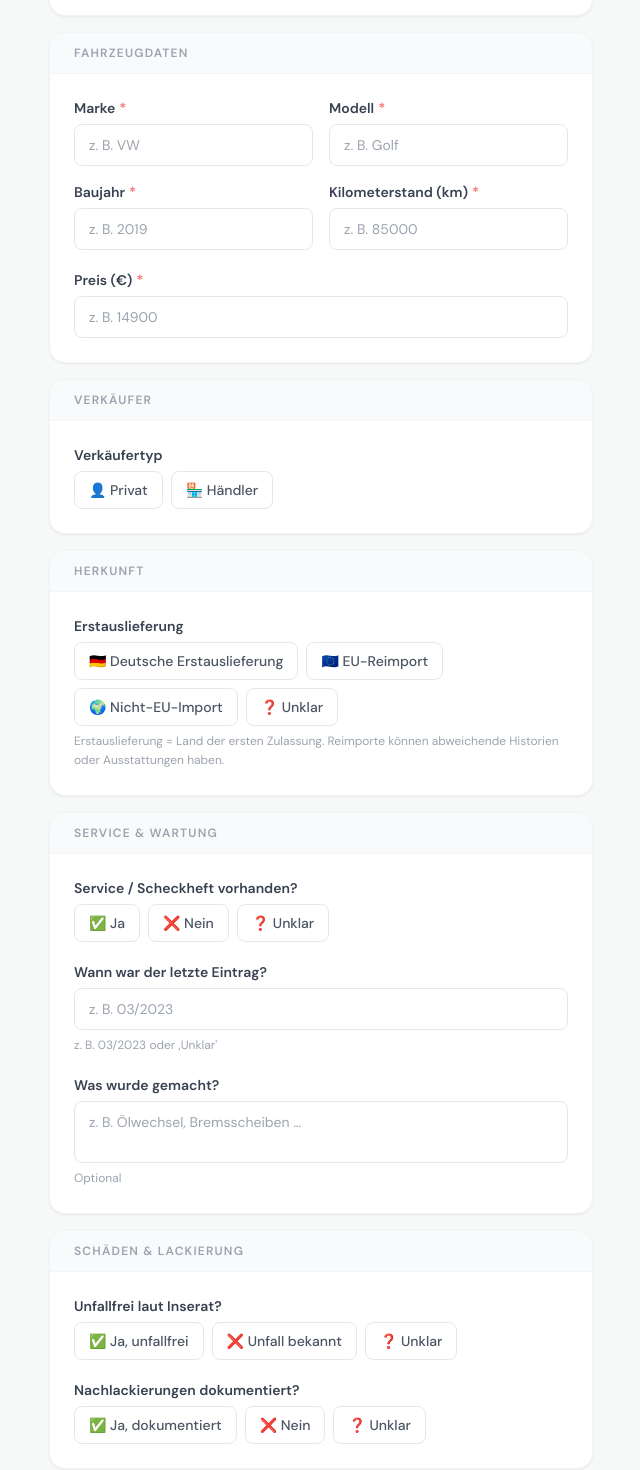
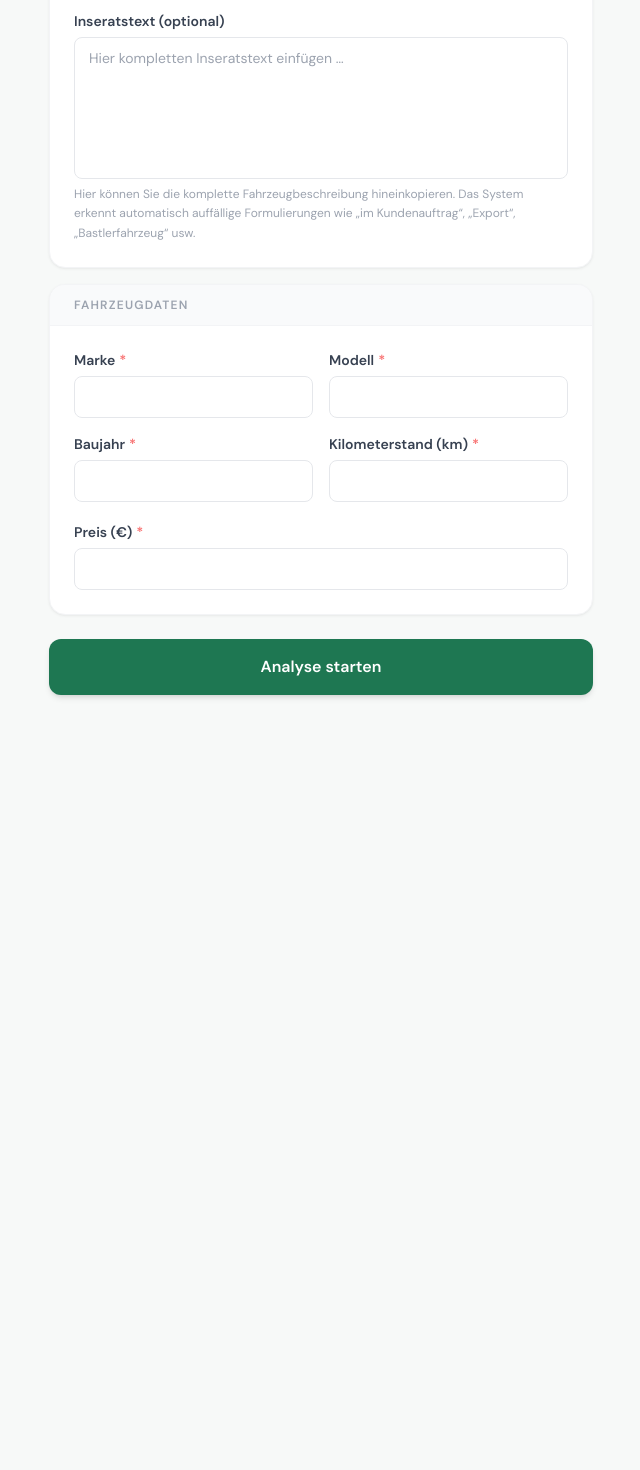
Before and after one commit to kilic-kts-cyber/inseratcheck-mvp, a Next.js app: page /check in a window 1280 px wide. Shown: the part 340-1810 px from the top of the page, without its empty margins (319-959 px from the left). After the commit the page ends 1107 px from the top, so only its background shows below. Built offline with nearby package versions, Linux system fonts and the light colour scheme.

Commit message:
Update page.tsx

```diff
--- a/app/check/page.tsx
+++ b/app/check/page.tsx
@@ -6,34 +6,27 @@ import Link from 'next/link';
 import type { FormData } from '@/lib/riskLogic';
 
 const EMPTY: FormData = {
-  advertLink: '', brand: '', model: '', year: '', price: '', mileage: '',
-  sellerType: '', firstRegistration: '', serviceHistory: '',
-  lastServiceEntry: '', lastServiceWork: '', accidentFree: '',
-  repaintsDocumented: '', huValidUntil: '', ownershipDuration: '',
+  advertLink: '',
+  advertText: '',   // ← NEU
+  brand: '',
+  model: '',
+  year: '',
+  price: '',
+  mileage: '',
+  sellerType: '',
+  firstRegistration: '',
+  serviceHistory: '',
+  lastServiceEntry: '',
+  lastServiceWork: '',
+  accidentFree: '',
+  repaintsDocumented: '',
+  huValidUntil: '',
+  ownershipDuration: '',
 };
 
 const inputCls =
   'w-full border border-gray-200 rounded-lg px-3.5 py-2.5 text-sm bg-white text-gray-900 placeholder-gray-400';
 
-// ─── Pill (Radio-Button) ──────────────────────────────────────
-function Pill({
-  name, value, current, onSelect, label,
-}: { name: string; value: string; current: string; onSelect: (v: string) => void; label: string }) {
-  const active = current === value;
-  return (
-    <label className={`cursor-pointer select-none px-3.5 py-2 rounded-lg border text-sm font-medium transition-all ${
-      active
-        ? 'bg-brand-600 text-white border-brand-600 shadow-sm'
-        : 'bg-white text-gray-600 border-gray-200 hover:border-brand-400 hover:bg-brand-50'
-    }`}>
-      <input type="radio" name={name} value={value} checked={active}
-        onChange={() => onSelect(value)} className="sr-only" />
-      {label}
-    </label>
-  );
-}
-
-// ─── Field ────────────────────────────────────────────────────
 function Field({ label, required, hint, children }: {
   label: string; required?: boolean; hint?: string; children: React.ReactNode;
 }) {
@@ -48,7 +41,6 @@ function Field({ label, required, hint, children }: {
   );
 }
 
-// ─── Section ──────────────────────────────────────────────────
 function Section({ title, children }: { title: string; children: React.ReactNode }) {
   return (
     <div className="bg-white rounded-2xl border border-gray-100 shadow-card overflow-hidden">
@@ -60,8 +52,8 @@ function Section({ title, children }: { title: string; children: React.ReactNode
   );
 }
 
-// ─── Seite ────────────────────────────────────────────────────
 export default function CheckPage() {
+
   const router = useRouter();
   const [form, setForm] = useState<FormData>(EMPTY);
   const [error, setError] = useState('');
@@ -69,25 +61,21 @@ export default function CheckPage() {
   const set = <K extends keyof FormData>(key: K, val: FormData[K]) =>
     setForm(prev => ({ ...prev, [key]: val }));
 
-  function pills(name: string, key: keyof FormData, opts: [string, string][]) {
-    return opts.map(([v, l]) => (
-      <Pill key={v} name={name} value={v} current={form[key] as string}
-        onSelect={v => set(key, v as never)} label={l} />
-    ));
-  }
-
   function handleSubmit() {
     if (!form.brand || !form.model || !form.year || !form.price || !form.mileage) {
       setError('Bitte fülle alle Pflichtfelder aus: Marke, Modell, Baujahr, Preis und Kilometerstand.');
       window.scrollTo({ top: 0, behavior: 'smooth' });
       return;
     }
+
     setError('');
+
     const params = new URLSearchParams(
       Object.fromEntries(
         Object.entries(form).filter(([, v]) => v !== undefined && v !== ''),
       ) as Record<string, string>,
     );
+
     router.push(`/result?${params.toString()}`);
   }
 
@@ -111,130 +99,72 @@ export default function CheckPage() {
         </div>
 
         {error && (
-          <div className="flex items-start gap-3 bg-red-50 border border-red-200 text-red-700 rounded-xl px-4 py-3 text-sm animate-fade-in">
-            <span className="shrink-0">⚠️</span>{error}
+          <div className="flex items-start gap-3 bg-red-50 border border-red-200 text-red-700 rounded-xl px-4 py-3 text-sm">
+            ⚠️ {error}
           </div>
         )}
 
         <Section title="Inserat">
           <Field label="Inserat-Link" hint="Optional – z. B. mobile.de oder autoscout24.de">
-            <input type="url" placeholder="https://www.mobile.de/..." className={inputCls}
-              value={form.advertLink} onChange={e => set('advertLink', e.target.value)} />
+            <input
+              type="url"
+              placeholder="https://www.mobile.de/..."
+              className={inputCls}
+              value={form.advertLink}
+              onChange={e => set('advertLink', e.target.value)}
+            />
+          </Field>
+
+          {/* 🔥 NEU: Inseratstext */}
+          <Field
+            label="Inseratstext (optional)"
+            hint="Hier können Sie die komplette Fahrzeugbeschreibung hineinkopieren. Das System erkennt automatisch auffällige Formulierungen wie „im Kundenauftrag“, „Export“, „Bastlerfahrzeug“ usw."
+          >
+            <textarea
+              rows={6}
+              placeholder="Hier kompletten Inseratstext einfügen …"
+              className={`${inputCls} resize-none`}
+              value={form.advertText}
+              onChange={e => set('advertText', e.target.value)}
+            />
           </Field>
         </Section>
 
         <Section title="Fahrzeugdaten">
           <div className="grid grid-cols-2 gap-4">
             <Field label="Marke" required>
-              <input placeholder="z. B. VW" className={inputCls} value={form.brand}
+              <input className={inputCls} value={form.brand}
                 onChange={e => set('brand', e.target.value)} />
             </Field>
             <Field label="Modell" required>
-              <input placeholder="z. B. Golf" className={inputCls} value={form.model}
+              <input className={inputCls} value={form.model}
                 onChange={e => set('model', e.target.value)} />
             </Field>
             <Field label="Baujahr" required>
-              <input placeholder="z. B. 2019" className={inputCls} value={form.year}
+              <input className={inputCls} value={form.year}
                 onChange={e => set('year', e.target.value)} />
             </Field>
             <Field label="Kilometerstand (km)" required>
-              <input placeholder="z. B. 85000" className={inputCls} value={form.mileage}
+              <input className={inputCls} value={form.mileage}
                 onChange={e => set('mileage', e.target.value)} />
             </Field>
           </div>
+
           <Field label="Preis (€)" required>
-            <input placeholder="z. B. 14900" className={inputCls} value={form.price}
+            <input className={inputCls} value={form.price}
               onChange={e => set('price', e.target.value)} />
           </Field>
         </Section>
 
-        <Section title="Verkäufer">
-          <Field label="Verkäufertyp">
-            <div className="flex flex-wrap gap-2">
-              {pills('sellerType', 'sellerType', [['privat','👤 Privat'], ['haendler','🏪 Händler']])}
-            </div>
-          </Field>
-          {form.sellerType === 'privat' && (
-            <Field label="Wie lange hat der Verkäufer das Fahrzeug?">
-              <div className="flex flex-wrap gap-2">
-                {pills('ownershipDuration', 'ownershipDuration', [
-                  ['<3','< 3 Monate'], ['3-12','3–12 Monate'], ['1plus','> 1 Jahr'], ['unklar','Unklar'],
-                ])}
-              </div>
-            </Field>
-          )}
-        </Section>
-
-        <Section title="Herkunft">
-          <Field label="Erstauslieferung"
-            hint="Erstauslieferung = Land der ersten Zulassung. Reimporte können abweichende Historien oder Ausstattungen haben.">
-            <div className="flex flex-wrap gap-2">
-              {pills('firstRegistration', 'firstRegistration', [
-                ['de','🇩🇪 Deutsche Erstauslieferung'],
-                ['eu','🇪🇺 EU-Reimport'],
-                ['non-eu','🌍 Nicht-EU-Import'],
-                ['unklar','❓ Unklar'],
-              ])}
-            </div>
-          </Field>
-        </Section>
-
-        <Section title="Service & Wartung">
-          <Field label="Service / Scheckheft vorhanden?">
-            <div className="flex flex-wrap gap-2">
-              {pills('serviceHistory', 'serviceHistory', [
-                ['ja','✅ Ja'], ['nein','❌ Nein'], ['unklar','❓ Unklar'],
-              ])}
-            </div>
-          </Field>
-          <Field label="Wann war der letzte Eintrag?" hint="z. B. 03/2023 oder ‚Unklar'">
-            <input placeholder="z. B. 03/2023" className={inputCls} value={form.lastServiceEntry}
-              onChange={e => set('lastServiceEntry', e.target.value)} />
-          </Field>
-          <Field label="Was wurde gemacht?" hint="Optional">
-            <textarea placeholder="z. B. Ölwechsel, Bremsscheiben …"
-              className={`${inputCls} resize-none`} rows={2} value={form.lastServiceWork}
-              onChange={e => set('lastServiceWork', e.target.value)} />
-          </Field>
-        </Section>
-
-        <Section title="Schäden & Lackierung">
-          <Field label="Unfallfrei laut Inserat?">
-            <div className="flex flex-wrap gap-2">
-              {pills('accidentFree', 'accidentFree', [
-                ['ja','✅ Ja, unfallfrei'], ['nein','❌ Unfall bekannt'], ['unklar','❓ Unklar'],
-              ])}
-            </div>
-          </Field>
-          <Field label="Nachlackierungen dokumentiert?">
-            <div className="flex flex-wrap gap-2">
-              {pills('repaintsDocumented', 'repaintsDocumented', [
-                ['ja','✅ Ja, dokumentiert'], ['nein','❌ Nein'], ['unklar','❓ Unklar'],
-              ])}
-            </div>
-          </Field>
-        </Section>
-
-        <Section title="Hauptuntersuchung (HU / TÜV)">
-          <Field label="HU gültig bis" hint="Format MM/JJJJ, z. B. 09/2025 – oder ‚Unklar'">
-            <input placeholder="z. B. 09/2025 oder Unklar" className={inputCls}
-              value={form.huValidUntil} onChange={e => set('huValidUntil', e.target.value)} />
-          </Field>
-        </Section>
-
         <div className="pt-2 pb-10">
-          <button onClick={handleSubmit}
-            className="w-full bg-brand-600 hover:bg-brand-700 active:bg-brand-800 text-white font-bold text-base py-4 rounded-xl shadow-md hover:shadow-lg hover:-translate-y-0.5 transform transition-all flex items-center justify-center gap-3">
-            <svg className="w-5 h-5" fill="none" viewBox="0 0 24 24" stroke="currentColor" strokeWidth={2.5}>
-              <path strokeLinecap="round" strokeLinejoin="round"
-                d="M9 12l2 2 4-4m5.618-4.016A11.955 11.955 0 0112 2.944a11.955 11.955 0 01-8.618 3.04A12.02 12.02 0 003 9c0 5.591 3.824 10.29 9 11.622 5.176-1.332 9-6.03 9-11.622 0-1.042-.133-2.052-.382-3.016z" />
-            </svg>
+          <button
+            onClick={handleSubmit}
+            className="w-full bg-brand-600 hover:bg-brand-700 text-white font-bold text-base py-4 rounded-xl shadow-md"
+          >
             Analyse starten
           </button>
-          <p className="text-center text-xs text-gray-400 mt-3">
-            Keine Anmeldung · Kein E-Mail-Zwang · 100 % kostenlos
-          </p>
         </div>
+
       </div>
     </main>
   );
```
